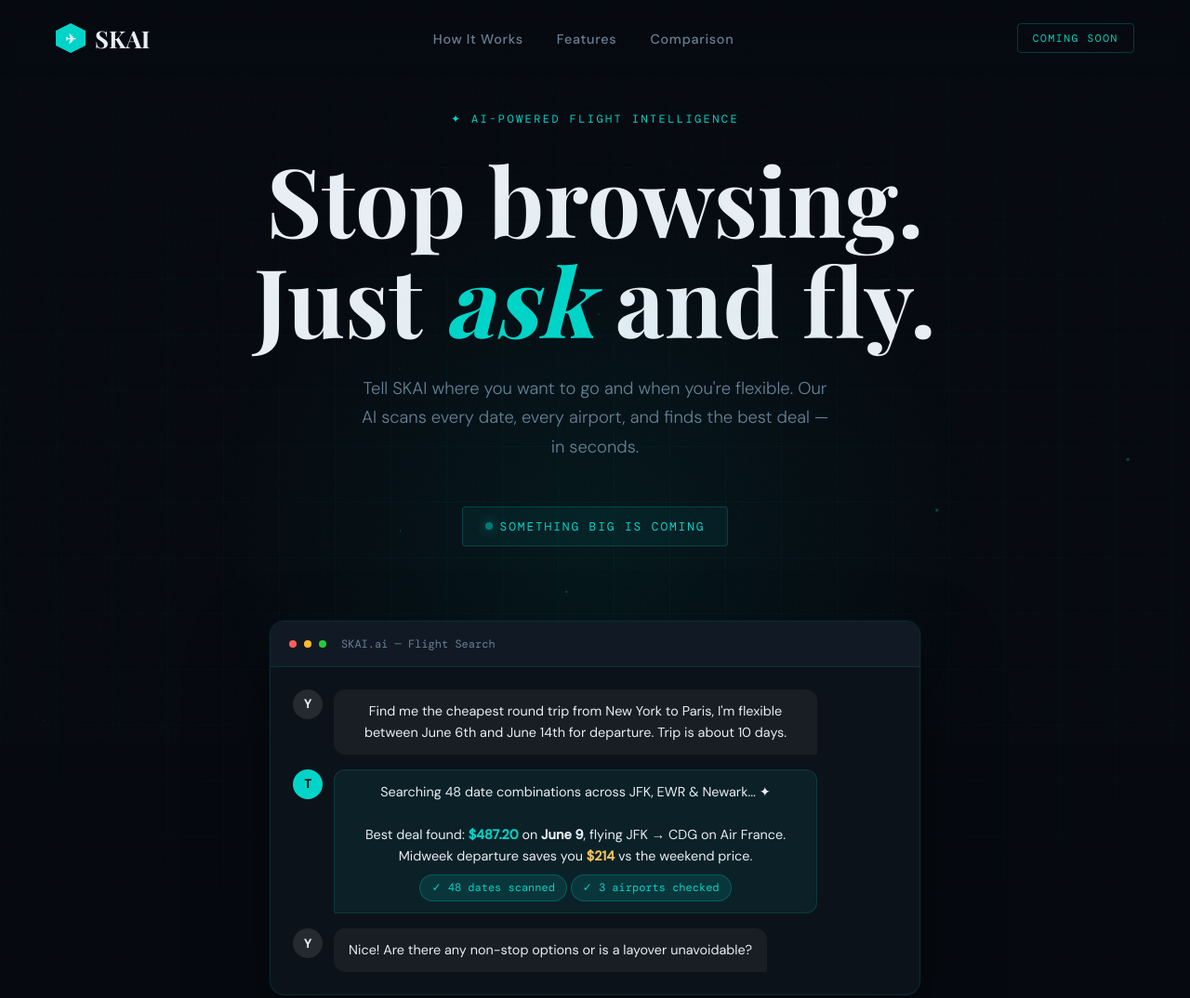
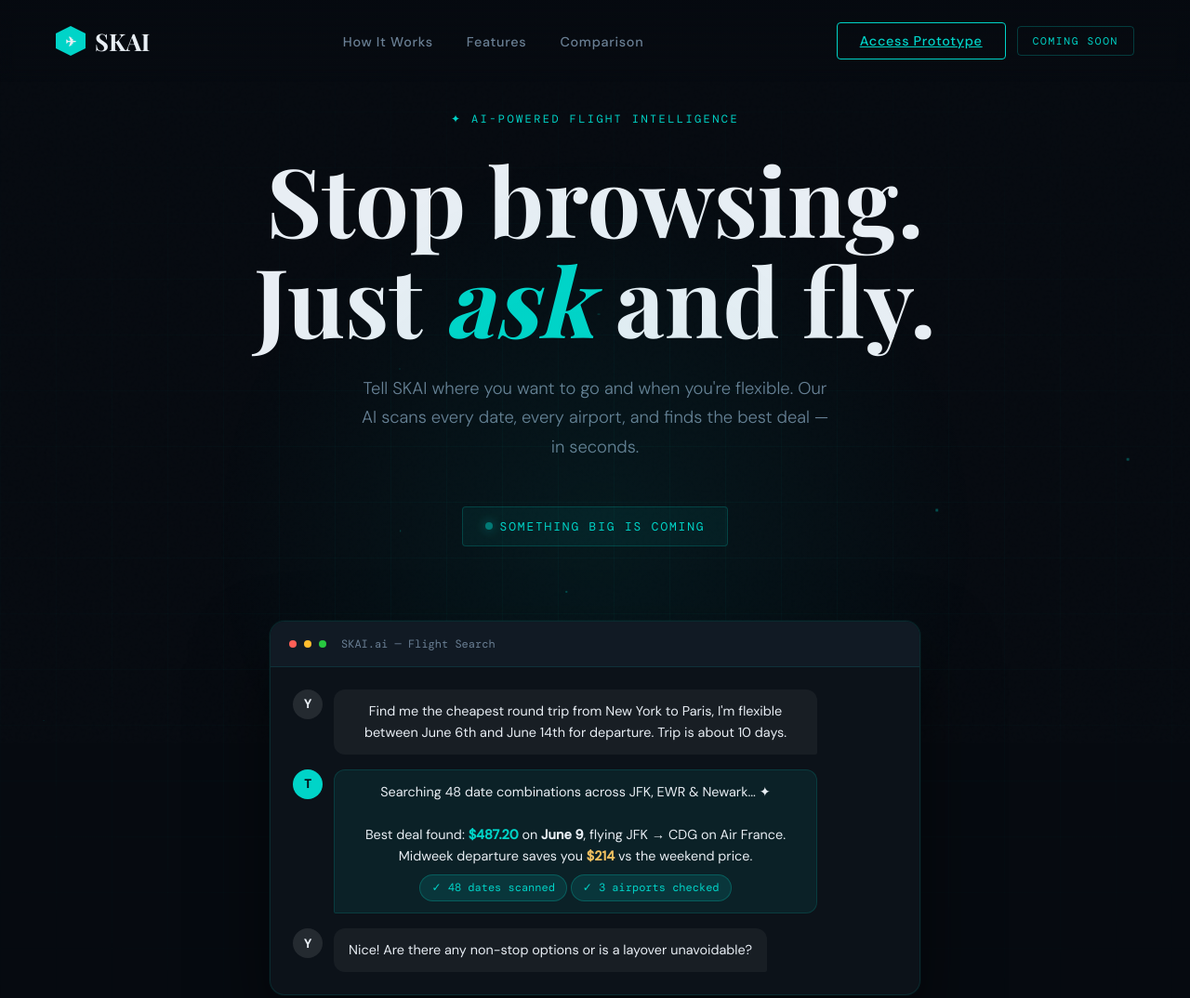
Before and after one commit to ryueriksson/TRAVA-Tease, a plain HTML site: page index.html in a window 1280 px wide. Shown: the top 1074 px of the page at 93% size. Drawn offline with nearby package versions, Linux system fonts and the light colour scheme; a web font is replaced by a local one.

Commit message:
prototype link

```diff
--- a/index.html
+++ b/index.html
@@ -581,7 +581,10 @@
     <li><a href="#features">Features</a></li>
     <li><a href="#comparison">Comparison</a></li>
   </ul>
-  <div style="font-family:'DM Mono',monospace;font-size:0.7rem;letter-spacing:0.15em;color:var(--teal);border:1px solid rgba(0,212,200,0.25);padding:8px 16px;border-radius:4px;">COMING SOON</div>
+  <div style="display:flex;align-items:center;gap:12px;">
+    <a href="https://skai-agent.vercel.app" target="_blank" rel="noopener noreferrer" class="nav-cta">Access Prototype</a>
+    <div style="font-family:'DM Mono',monospace;font-size:0.7rem;letter-spacing:0.15em;color:var(--teal);border:1px solid rgba(0,212,200,0.25);padding:8px 16px;border-radius:4px;">COMING SOON</div>
+  </div>
 </nav>
 
 <!-- HERO -->
```
